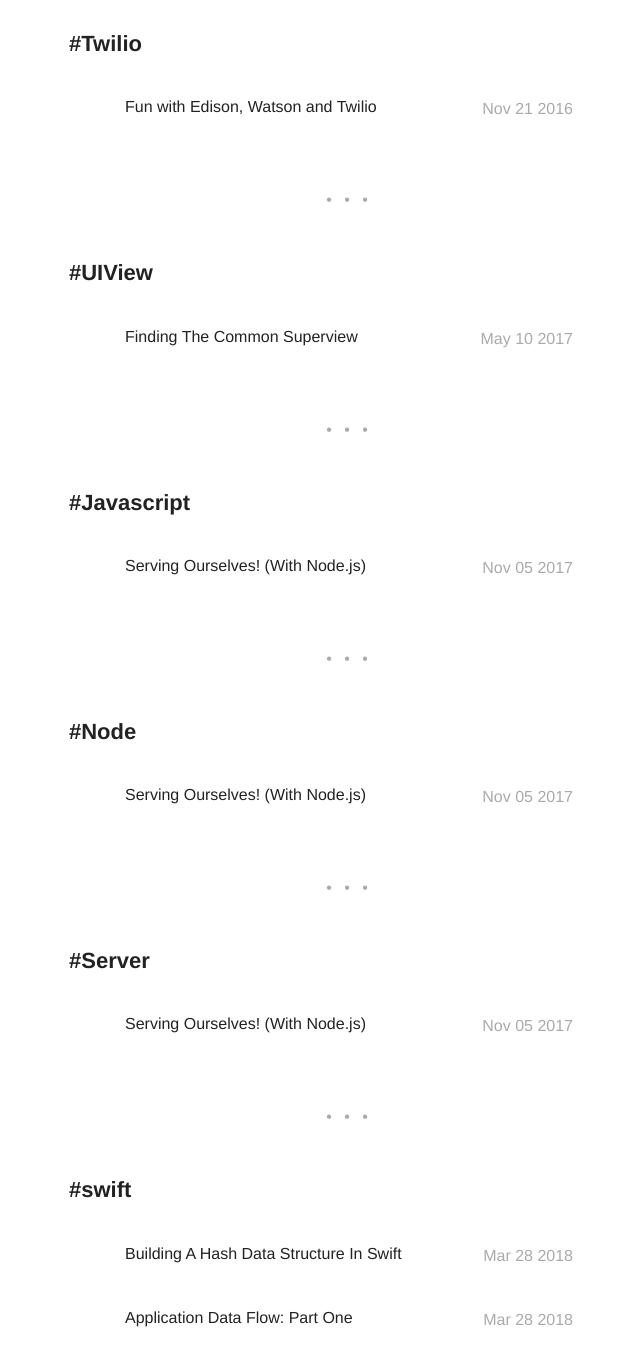
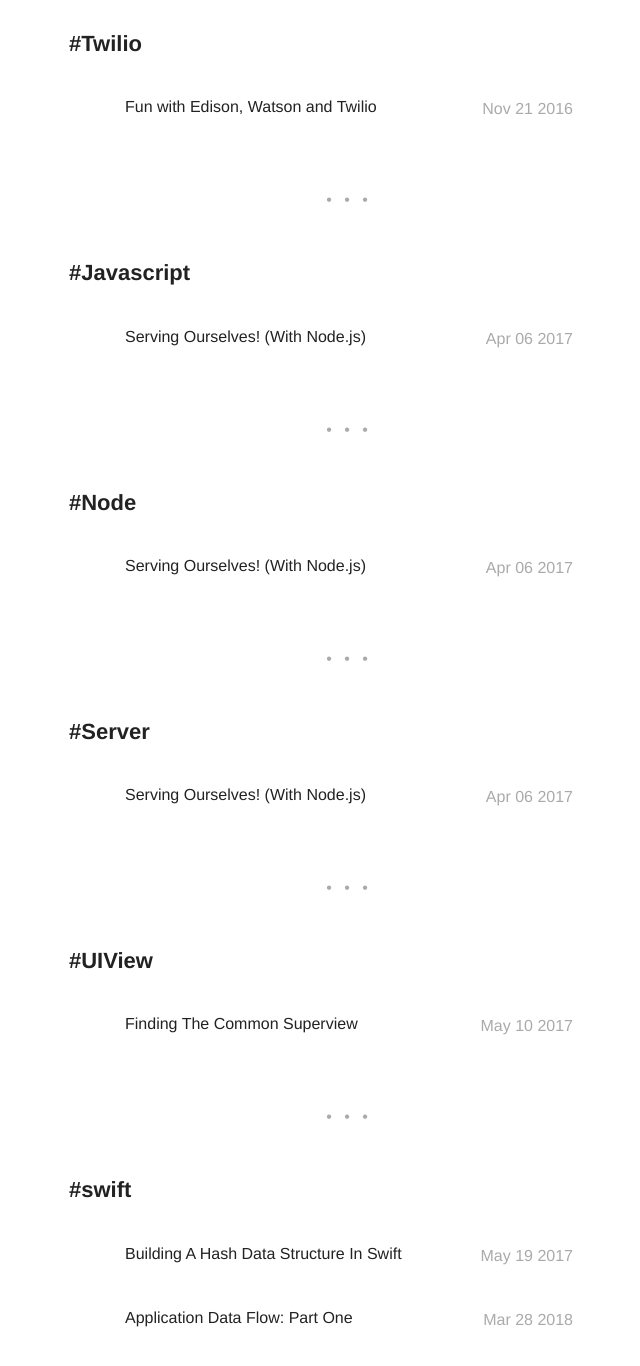
Before and after one commit to chriswebb09/chriswebb09.github.io, a Jekyll site: the page built from tags.html, in a window 1280 px wide and 1400 px high, scrolled down 2961 px. Shown: the top 1366 px of the window, without its empty margins (291-931 px from the left). Built offline with Jekyll 4.4.1, drawn with Linux system fonts in a browser that asks for light colours; some of the changed text lies outside the part shown.

Commit message:
update posts

```diff
--- a/_posts/2017-04-06-serving-ourselves.markdown
+++ b/_posts/2017-04-06-serving-ourselves.markdown
@@ -1,7 +1,7 @@
 ---
 title: "Serving Ourselves! (With Node.js)"
 layout: post
-date: 2017-11-05 01:48
+date: 2017-04-06 01:48
 image: https://cdn-images-1.medium.com/max/1440/1*-zxO2kDwb-NP_RD-BLSHxg.png"
 headerImage: true
 tag:
--- a/_posts/2017-05-19-building-a-hash-data-structure-in-swift.markdown
+++ b/_posts/2017-05-19-building-a-hash-data-structure-in-swift.markdown
@@ -1,7 +1,7 @@
 ---
 title: "Building A Hash Data Structure In Swift"
 layout: post
-date: 2018-03-28 22:48
+date: 2017-05-19 22:48
 image: /11w5lxGBI8zAAIgSD1vJAEw.png
 headerImage: true
 tag:
```
